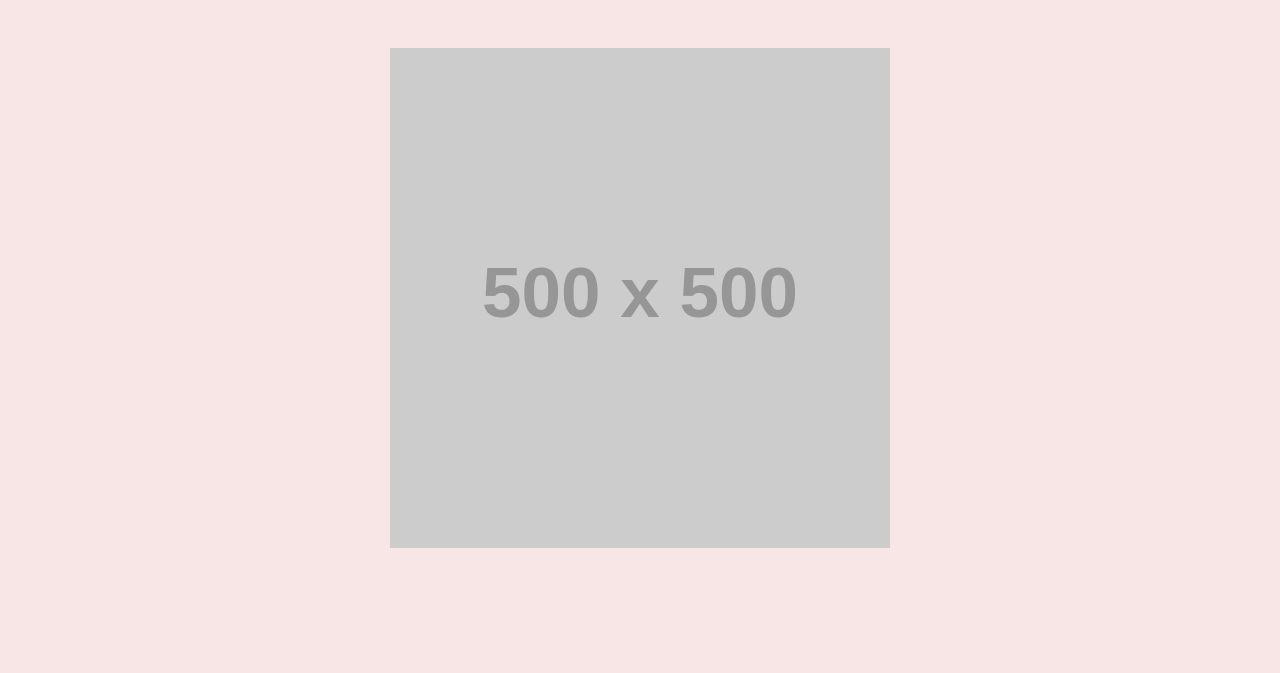
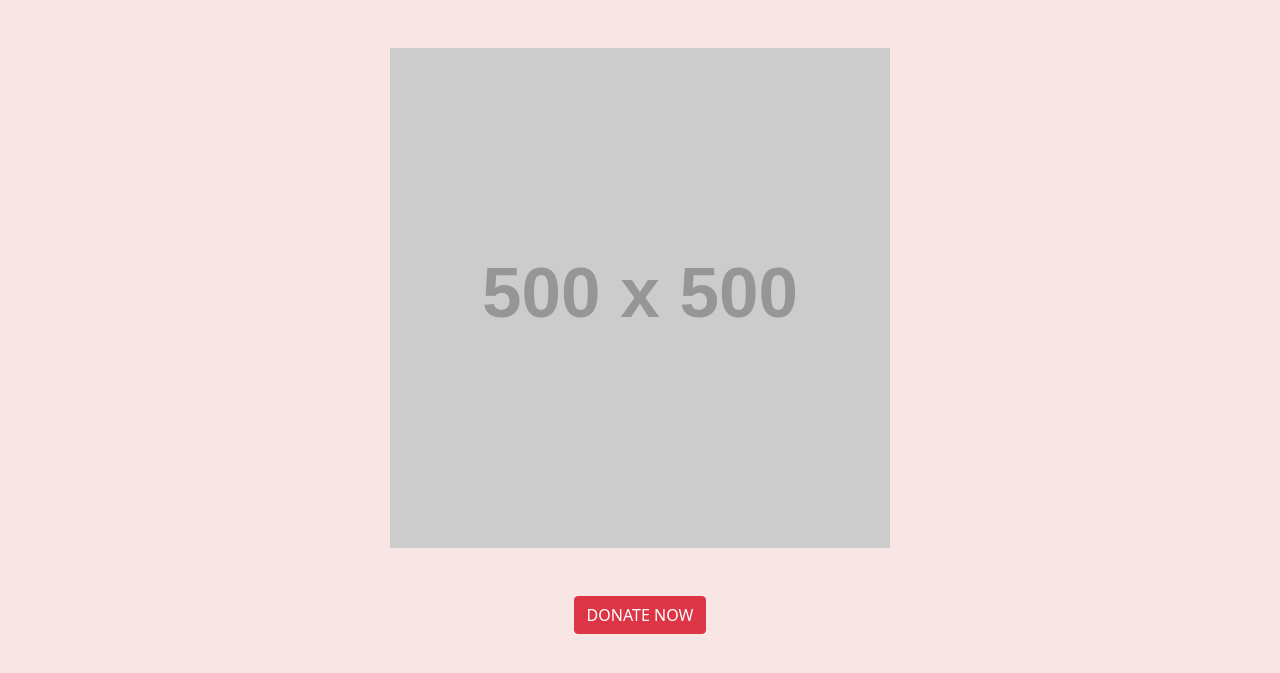
Before and after one commit to Tanstar92/meanproject, a website: page dtnpg.html in a window 1280 px wide. Shown: the part 69-742 px from the top of the page. Drawn offline with nearby package versions, Linux system fonts and the light colour scheme; placeholder pictures from the web are drawn by us.

Commit message:
donateupdate

```diff
--- a/dtnpg.html
+++ b/dtnpg.html
@@ -43,6 +43,11 @@
       </div>
      </div>
 
+     <!-- Donation Link -->
+           <div class="text-center mt-5">
+            <a href="dtnpg.html" class="btn btn-danger" target="_blank"
+            >DONATE NOW</a>
+           </div>
 
 
 
```
